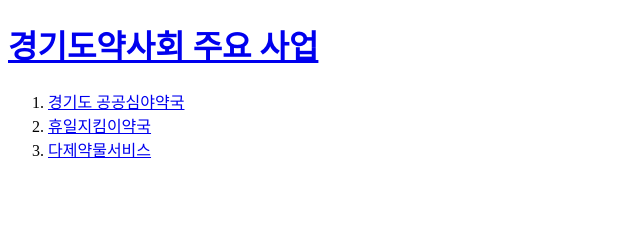
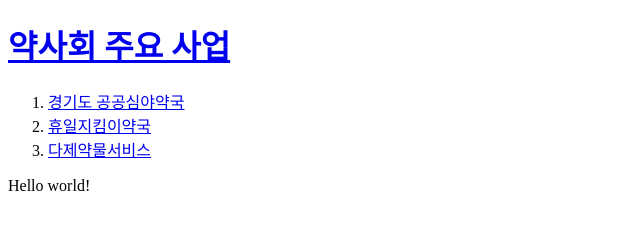
Before and after one commit to mipi306/Pharmaceutical_public_project, a plain HTML site: page index.html in a window 1280 px wide. Shown: the whole page, without its empty margins (0-640 px from the left). Drawn offline with Linux system fonts and the light colour scheme.

Commit message:
수정v1

```diff
--- a/index.html
+++ b/index.html
@@ -1,16 +1,19 @@
 <!doctype html>
 <html>
 <head>
-    <title>경기도 공공심야약국</title>
+    <title>공공심야약국</title>
     <meta charset="UTF-8">
 </head>
 
 <body>
-    <h1><a href="index.html">경기도약사회 주요 사업</a></h1>
+    <h1><a href="index.html">약사회 주요 사업</a></h1>
     <ol>
         <li><a href="1.html">경기도 공공심야약국</a></li>
         <li><a href="2.html">휴일지킴이약국</a></li>
         <li><a href="3.html">다제약물서비스</a></li>
     </ol>
+
+Hello world!
+
 </body>
 </html>
```
Also changed, not shown: 1.html (+2 -2 lines), 2.html (+1 -1 lines), 3.html (+1 -1 lines), 1 other file.
